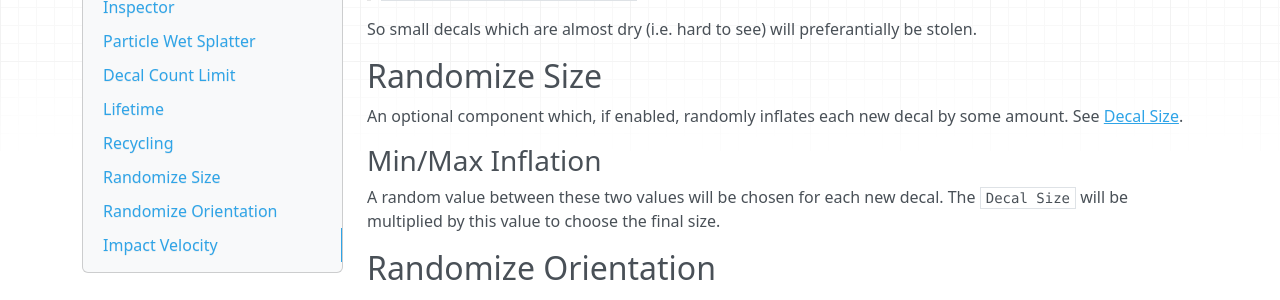
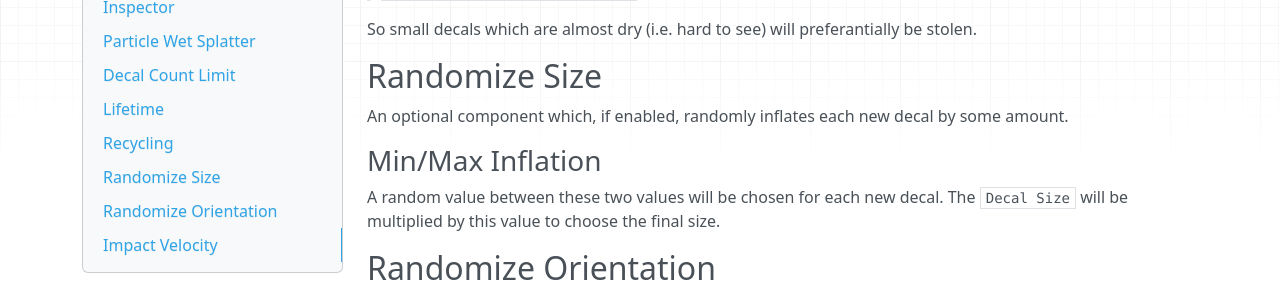
Before and after one commit to Placeholder-Software/WetSurfaceDecals, an MkDocs documentation site: the page built from docs/Reference/ParticleWetSplatter.md, in a window 1280 px wide and 900 px high, scrolled down 2278 px. Shown: the part 155-455 px from the top of the window. Built offline with MkDocs 1.6.1, drawn with Linux system fonts in a browser that asks for light colours; nearby versions of some CDN libraries; old or Windows-style settings are respelled for this version of MkDocs.

Commit message:
Removed broken link

```diff
--- a/docs/Reference/ParticleWetSplatter.md
+++ b/docs/Reference/ParticleWetSplatter.md
@@ -70,7 +70,7 @@ So small decals which are almost dry (i.e. hard to see) will preferantially be s
 
 ## Randomize Size
 
-An optional component which, if enabled, randomly inflates each new decal by some amount. See [Decal Size](#Decal-Size).
+An optional component which, if enabled, randomly inflates each new decal by some amount.
 
 ### Min/Max Inflation
 
```
